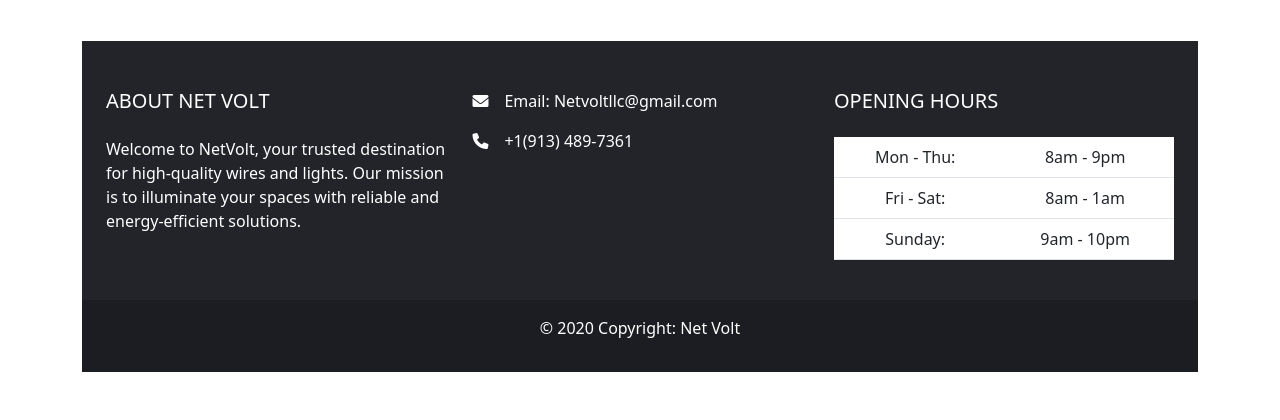
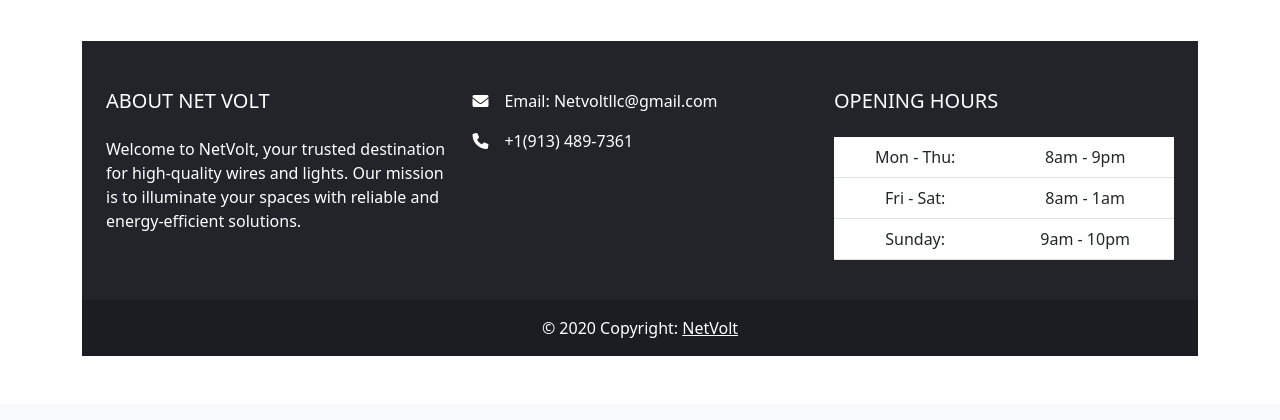
Before and after one commit to awais4442202/Ali-Web, a Django app: page /about/ in a window 1280 px wide. Shown: the part 1703-2123 px from the top of the page. After the commit the page ends 2059 px from the top, so only its background shows below. Run offline with Django 5.2, Linux system fonts and the light colour scheme.

Commit message:
Add files via upload

```diff
--- a/My_App/templates/base.html
+++ b/My_App/templates/base.html
@@ -144,8 +144,9 @@
       <!-- Grid container -->
 
       <!-- Copyright -->
-      <div class="text-center flex1 p-3" style="background-color: rgba(0, 0, 0, 0.2);">
-        <p class="text-white" >© 2020 Copyright: Net Volt</p>
+      <div class="text-center p-3" style="background-color: rgba(0, 0, 0, 0.2);">
+        © 2020 Copyright:
+        <a class="text-white" href="/">NetVolt</a>
       </div>
       <!-- Copyright -->
     </footer>
```
